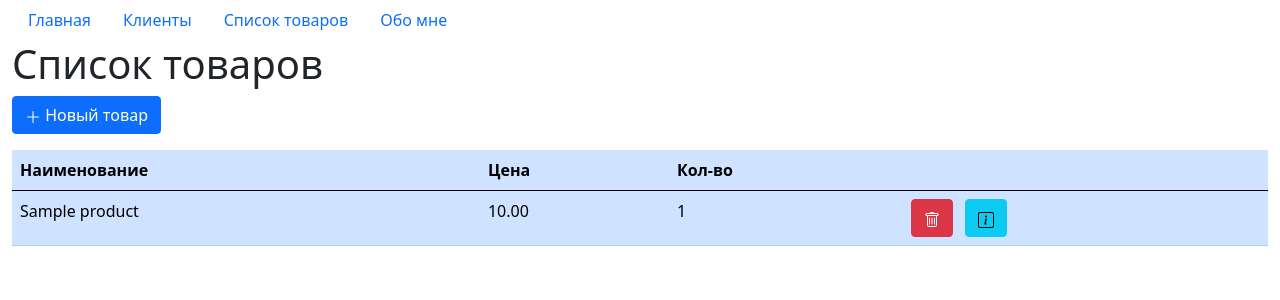
After one commit to jokerjam-s/DJANGO_HOME, a Django app: page /products/ in a window 1280 px wide. The commit adds this page. Shown: the top 300 px of the page. Run offline with Django 4.2, Linux system fonts and the light colour scheme; tables that the repository leaves empty hold one stand-in row (values such as "Sample post"); some libraries are stand-ins or nearby versions.

Commit message:
list of products prepared

```diff
--- a/django_first/work_01_app/templates/work_01_app/base.html
+++ b/django_first/work_01_app/templates/work_01_app/base.html
@@ -15,9 +15,10 @@
     <div class="container-fluid">
         <section>
             <nav class="nav">
-              <a class="nav-link" href="/">Home</a>
-              <a class="nav-link" href="/clients">Clients</a>
-              <a class="nav-link" href="/about">About</a>
+              <a class="nav-link" href="/">Главная</a>
+              <a class="nav-link" href="/clients">Клиенты</a>
+              <a class="nav-link" href="/products">Список товаров</a>
+              <a class="nav-link" href="/about">Обо мне</a>
             </nav>
         </section>
 
--- /dev/null
+++ b/django_first/work_01_app/templates/work_01_app/products_list.html
@@ -0,0 +1,69 @@
+{% extends 'work_01_app/base.html' %}
+
+{% block title %}
+Список товаров
+{% endblock %}
+
+{% block content %}
+<h1>Список товаров</h1>
+
+{% if show_no_del %}
+<div class="alert alert-warning alert-dismissible fade show" role="alert">
+  <strong>Удаление не выполнено!</strong> Вы пытаетесь удалить товар, присутствующий в заказах клиентов. Операция отклонена.
+  <button type="button" class="btn-close" data-bs-dismiss="alert" aria-label="Close"></button>
+</div>
+{% endif %}
+
+<a class="btn btn-primary mb-3" href="">
+    <svg xmlns="http://www.w3.org/2000/svg" width="16" height="16" fill="currentColor" class="bi bi-plus-lg"
+         viewBox="0 0 16 16">
+        <path fill-rule="evenodd"
+              d="M8 2a.5.5 0 0 1 .5.5v5h5a.5.5 0 0 1 0 1h-5v5a.5.5 0 0 1-1 0v-5h-5a.5.5 0 0 1 0-1h5v-5A.5.5 0 0 1 8 2Z"/>
+    </svg>
+    Новый товар
+</a>
+
+{% if products %}
+<table class="table table-hover table-responsive table-primary">
+    <thead>
+    <tr>
+        <th>Наименование</th>
+        <th>Цена</th>
+        <th>Кол-во</th>
+        <th></th>
+    </tr>
+    </thead>
+    <tbody>
+    {% for prod in products %}
+    <tr>
+        <td>{{ prod.prod_name }}</td>
+        <td>{{ prod.price }}</td>
+        <td>{{ prod.prod_count }}</td>
+        <td>
+            <form>
+                <input type="hidden" value="prod.id">
+                <button class="btn btn-danger" type="submit">
+                    <svg xmlns="http://www.w3.org/2000/svg" width="16" height="16" fill="currentColor"
+                         class="bi bi-trash" viewBox="0 0 16 16">
+                        <path d="M5.5 5.5A.5.5 0 0 1 6 6v6a.5.5 0 0 1-1 0V6a.5.5 0 0 1 .5-.5Zm2.5 0a.5.5 0 0 1 .5.5v6a.5.5 0 0 1-1 0V6a.5.5 0 0 1 .5-.5Zm3 .5a.5.5 0 0 0-1 0v6a.5.5 0 0 0 1 0V6Z"/>
+                        <path d="M14.5 3a1 1 0 0 1-1 1H13v9a2 2 0 0 1-2 2H5a2 2 0 0 1-2-2V4h-.5a1 1 0 0 1-1-1V2a1 1 0 0 1 1-1H6a1 1 0 0 1 1-1h2a1 1 0 0 1 1 1h3.5a1 1 0 0 1 1 1v1ZM4.118 4 4 4.059V13a1 1 0 0 0 1 1h6a1 1 0 0 0 1-1V4.059L11.882 4H4.118ZM2.5 3h11V2h-11v1Z"/>
+                    </svg>
+                </button>
+                &nbsp;
+                <a class="btn btn-info" href="/">
+                <svg xmlns="http://www.w3.org/2000/svg" width="16" height="16" fill="currentColor"
+                     class="bi bi-info-square" viewBox="0 0 16 16">
+                    <path d="M14 1a1 1 0 0 1 1 1v12a1 1 0 0 1-1 1H2a1 1 0 0 1-1-1V2a1 1 0 0 1 1-1h12zM2 0a2 2 0 0 0-2 2v12a2 2 0 0 0 2 2h12a2 2 0 0 0 2-2V2a2 2 0 0 0-2-2H2z"/>
+                    <path d="m8.93 6.588-2.29.287-.082.38.45.083c.294.07.352.176.288.469l-.738 3.468c-.194.897.105 1.319.808 1.319.545 0 1.178-.252 1.465-.598l.088-.416c-.2.176-.492.246-.686.246-.275 0-.375-.193-.304-.533L8.93 6.588zM9 4.5a1 1 0 1 1-2 0 1 1 0 0 1 2 0z"/>
+                </svg>
+            </a>
+            </form>
+        </td>
+    </tr>
+    {% endfor %}
+    </tbody>
+</table>
+{% else %}
+<div class="alert alert-warning">Нет данных!</div>
+{% endif %}
+{% endblock %}
--- a/django_first/work_01_app/urls.py
+++ b/django_first/work_01_app/urls.py
@@ -7,4 +7,6 @@ urlpatterns = [
     path('clients/', views.clients_list, name='clients'),
     path('clients/orders/<int:client_id>', views.client_orders, name='client_orders'),
     path('clients/products/<int:client_id>/<int:days_history>', views.client_prods, name='client_prods'),
+    path('products/', views.products_list, name='products_list'),
+    path('products/<slug:show_no_del>', views.products_list, name='products_list'),
 ]
--- a/django_first/work_01_app/views.py
+++ b/django_first/work_01_app/views.py
@@ -79,3 +79,17 @@ def period(days: int) -> str:
         case 365:
             return 'за последний год'
     return 'за произвольный период'
+
+
+def products_list(request):
+    """Отображение списка продуктов."""
+    products = Product.objects.all()
+
+    show_no_del = False
+
+    context = {
+        "products": products,
+        "show_no_del": show_no_del,
+    }
+
+    return render(request, "work_01_app/products_list.html", context)
```
